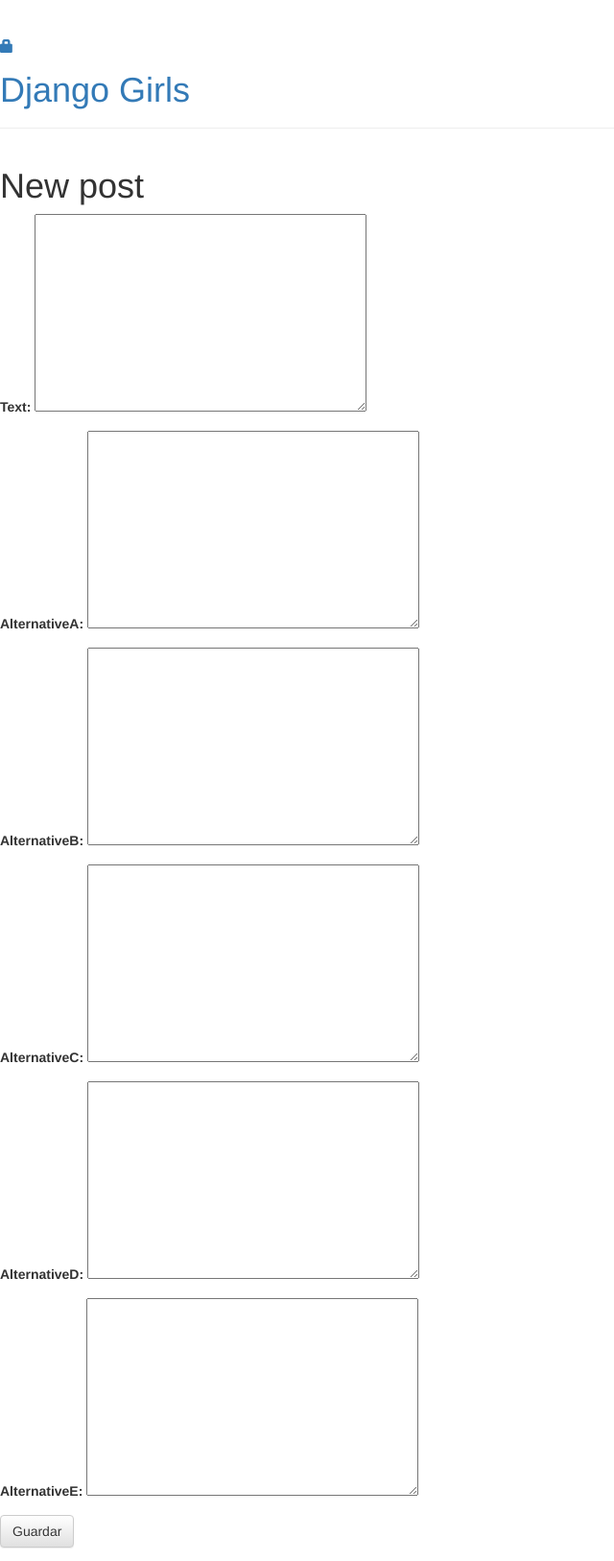
After one commit to aleternis/editor-acessivel, a Django app: page /question/new/ in a window 1280 px wide. The commit adds this page. Shown: the whole page at 96% size, without its empty margins (0-640 px from the left). Run offline with Django 3.2, Linux system fonts and the light colour scheme; some libraries are stand-ins or nearby versions.

Commit message:
adicionando questoes.

```diff
--- a/blog/forms.py
+++ b/blog/forms.py
@@ -1,6 +1,6 @@
 from django import forms
 
-from .models import Post, Comment
+from .models import Post, Comment, Question
 
 class PostForm(forms.ModelForm):
 
@@ -13,3 +13,10 @@ class CommentForm(forms.ModelForm):
     class Meta:
         model = Comment
         fields = ('author', 'text',)
+
+
+class QuestionForm(forms.ModelForm):
+
+	class Meta:
+		model = Question
+		fields = ('text', 'alternativeA', 'alternativeB', 'alternativeC', 'alternativeD', 'alternativeE')
--- a/blog/models.py
+++ b/blog/models.py
@@ -33,3 +33,15 @@ class Comment(models.Model):
 
     def __str__(self):
         return self.text
+
+
+class Question(models.Model):
+    text = models.TextField()
+    alternativeA=models.TextField()
+    alternativeB=models.TextField()
+    alternativeC=models.TextField()
+    alternativeD=models.TextField()
+    alternativeE=models.TextField()
+
+    def create(self):
+        self.save()
--- a/blog/templates/blog/base.html
+++ b/blog/templates/blog/base.html
@@ -9,7 +9,7 @@
 <body>
     <div class="page-header">
         {% if user.is_authenticated %}
-        <a href="{% url 'post_new' %}" class="top-menu"><span class="glyphicon glyphicon-plus"></span></a>
+        <a href="{% url 'question_new' %}" class="top-menu"><span class="glyphicon glyphicon-plus"></span></a>
         <a href="{% url 'post_draft_list' %}" class="top-menu"><span class="glyphicon glyphicon-edit"></span></a>
         <p class="top-menu">Hello {{ user.username }}<small>(<a href="{% url 'django.contrib.auth.views.logout' %}">Log out</a>)</small></p>
 
--- /dev/null
+++ b/blog/templates/blog/question_edit.html
@@ -0,0 +1,9 @@
+{% extends 'blog/base.html' %}
+
+{% block content %}
+    <h1>New post</h1>
+    <form method="POST" class="post-form">{% csrf_token %}
+        {{ form.as_p }}
+        <button type="submit" class="save btn btn-default">Guardar</button>
+    </form>
+{% endblock %}
--- a/blog/urls.py
+++ b/blog/urls.py
@@ -15,5 +15,5 @@ urlpatterns = [
 	url(r'^post/(?P<pk>\d+)/comment/$', views.add_comment_to_post, name='add_comment_to_post'),
 	url(r'^comment/(?P<pk>\d+)/approve/$', views.comment_approve, name='comment_approve'),
 	url(r'^comment/(?P<pk>\d+)/remove/$', views.comment_remove, name='comment_remove'),
-
+    url(r'^question/new/$', views.question_new, name='question_new'),
 ]
--- a/blog/views.py
+++ b/blog/views.py
@@ -1,8 +1,8 @@
 from django.shortcuts import render
 from django.utils import timezone
-from .models import Post, Comment
+from .models import Post, Comment, Question
 from django.shortcuts import render, get_object_or_404, redirect
-from .forms import PostForm, CommentForm
+from .forms import PostForm, CommentForm, QuestionForm
 from django.contrib.auth.decorators import login_required
 
 
@@ -89,3 +89,13 @@ def comment_remove(request, pk):
     post_pk = comment.post.pk
     comment.delete()
     return redirect('blog.views.post_detail', pk=post_pk)
+
+def question_new(request):
+    if request.method == "POST":
+        form = QuestionForm(request.POST)
+        if form.is_valid():
+            form.save()
+            return redirect('blog.views.question_new')
+    else:
+        form = QuestionForm()
+    return render(request, 'blog/question_edit.html', {'form': form})
--- a/mysite/urls.py
+++ b/mysite/urls.py
@@ -22,6 +22,5 @@ urlpatterns = [
 url(r'^admin/', include(admin.site.urls)),
 url(r'^accounts/login/$', 'django.contrib.auth.views.login'),
 url(r'^accounts/logout/$', 'django.contrib.auth.views.logout', {'next_page': '/'}),
-
 url(r'', include('blog.urls')),
 ]
```
Also changed, not shown: mysite/settings.py (+13 -13 lines), blog/migrations/0003_question.py (added).
